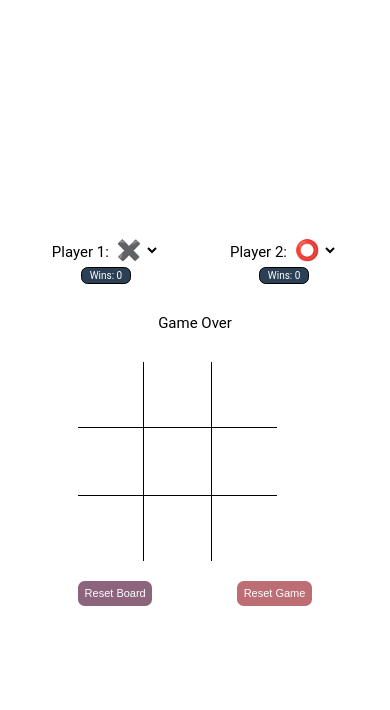
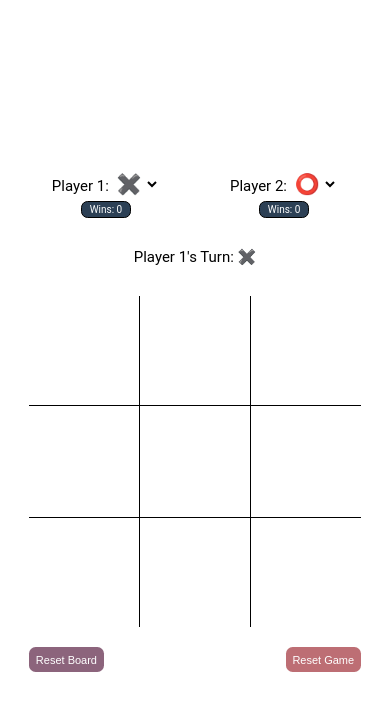
Before and after one commit to Sprees/pt-assignment-week11, a plain HTML site: page index.html in a window 390 px wide. Both pictures are taken after a click on the button "Reset Board". Drawn offline with Linux system fonts and the light colour scheme; a web font is replaced by a local one.

Commit message:
fixed toggle game over

```diff
--- a/index.js
+++ b/index.js
@@ -77,9 +77,14 @@ class GameControls {
 
     // When a round/game is over, remove player turn text.
     // replace with simple 'Game Over'
-    toggleGameOverText() {
-        this.gameOverP.classList.toggle('hide')
-        this.currentPlayerP.classList.toggle('hide')
+    toggleGameOverText(reset) {
+        if(reset) {
+            !this.gameOverP.classList.contains('hide') && this.gameOverP.classList.add('hide')
+            this.currentPlayerP.classList.contains('hide') && this.currentPlayerP.classList.remove('hide')
+        } else {
+            this.gameOverP.classList.toggle('hide')
+            this.currentPlayerP.classList.toggle('hide')
+        }
     }
 
 
@@ -282,7 +287,7 @@ class Game {
 
     handleResetBoard() {
         // set all aspects of board and controls (- wins) back to default
-        this.gameControls.toggleGameOverText()
+        this.gameControls.toggleGameOverText('reset')
         this.removeWinningLine()
         this.gameControls.hideResultsBanner()
         this.winner = ''
--- a/style.css
+++ b/style.css
@@ -29,7 +29,7 @@ body {
 }
 
 .container {
-    width: 60%;
+    width: 50%;
 }
 
 .board {
@@ -187,7 +187,7 @@ p:has(span#player-1-wins), p:has(#player-2-wins) {
 }
 
 @media (max-width: 599px) {
-    .board {
+    .container {
         width: 75%;
     }
     .player-symbols {
@@ -200,7 +200,7 @@ p:has(span#player-1-wins), p:has(#player-2-wins) {
         font-size: 10px;
     }
 
-    .board {
+    .container {
         width: 85%;
     }
 
```
